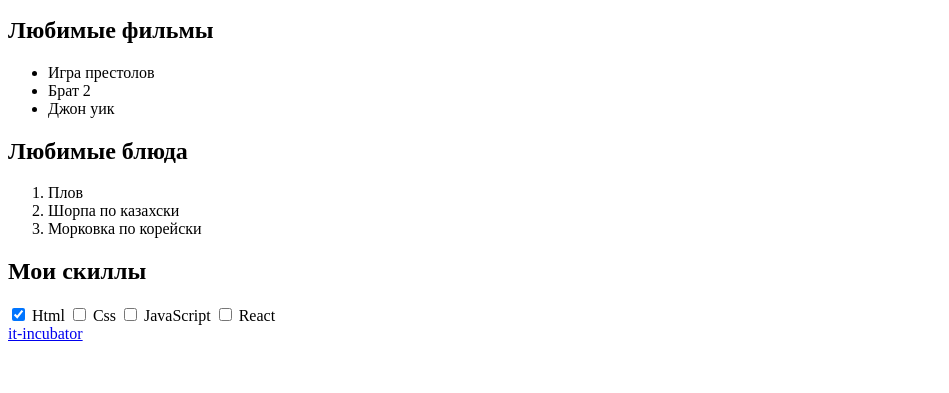
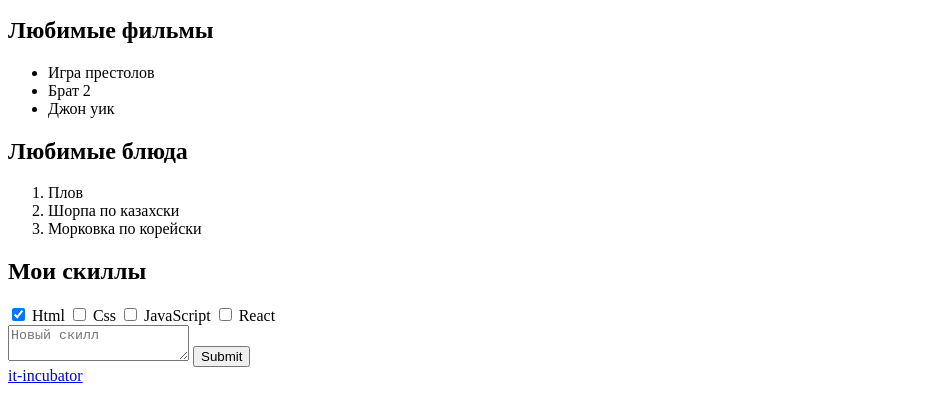
Before and after one commit to Vyacheslav0112/1-hw-with-auto-test-html-css-main, a plain HTML site: page index.html in a window 1280 px wide. Shown: the part 453-846 px from the top of the page, without its empty margins (0-949 px from the left). Before the commit the page ends 804 px from the top, so only its background shows below. Drawn offline with Linux system fonts and the light colour scheme.

Commit message:
complete task-7

```diff
--- a/index.html
+++ b/index.html
@@ -84,6 +84,8 @@
         <!-- 5) Создай здесь однострочное поле для ввода текста с подсказкой "Новый скилл", которая исчезает, когда начинаешь что-то печатать (для подсказки есть специальный атрибут) -->
         <!-- 6) Создай здесь кнопку “Добавить” -->
         <!-- 7) Добавь горизонтальную линию (для этого есть специальный тег) -->
+        <textarea placeholder="Новый скилл"></textarea>
+        <input type="submit">
 
         <table data-cy="hw-about-table-pre">
             <!-- 8) В таблице сделай 5 строк и 3 столбца.
```
